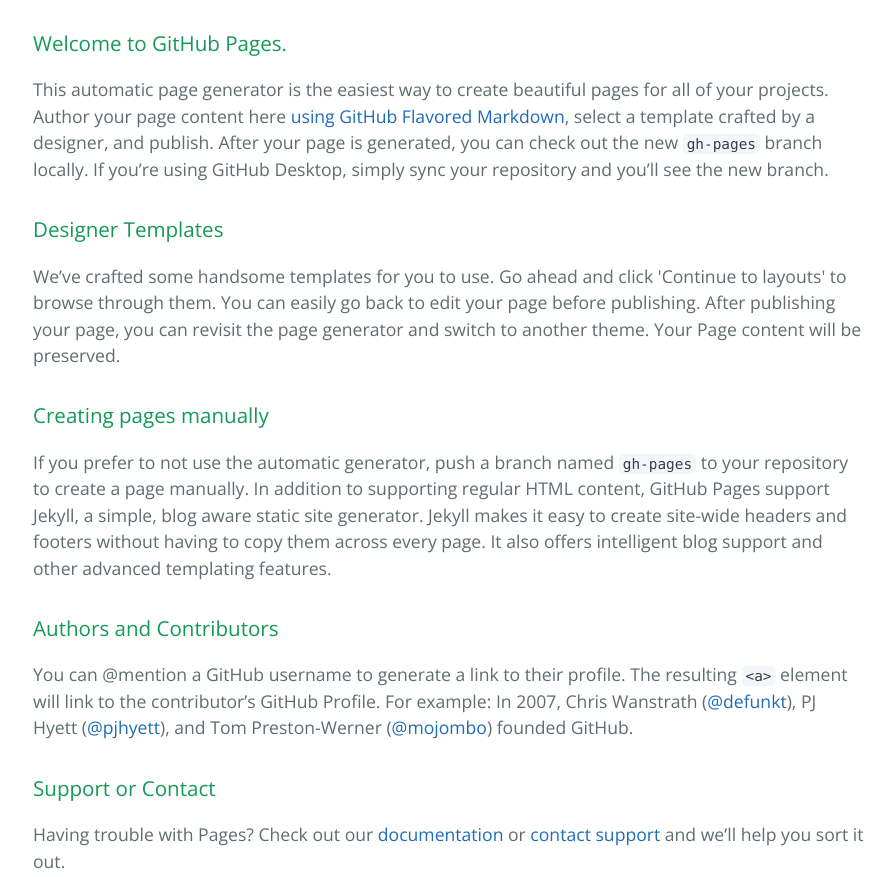
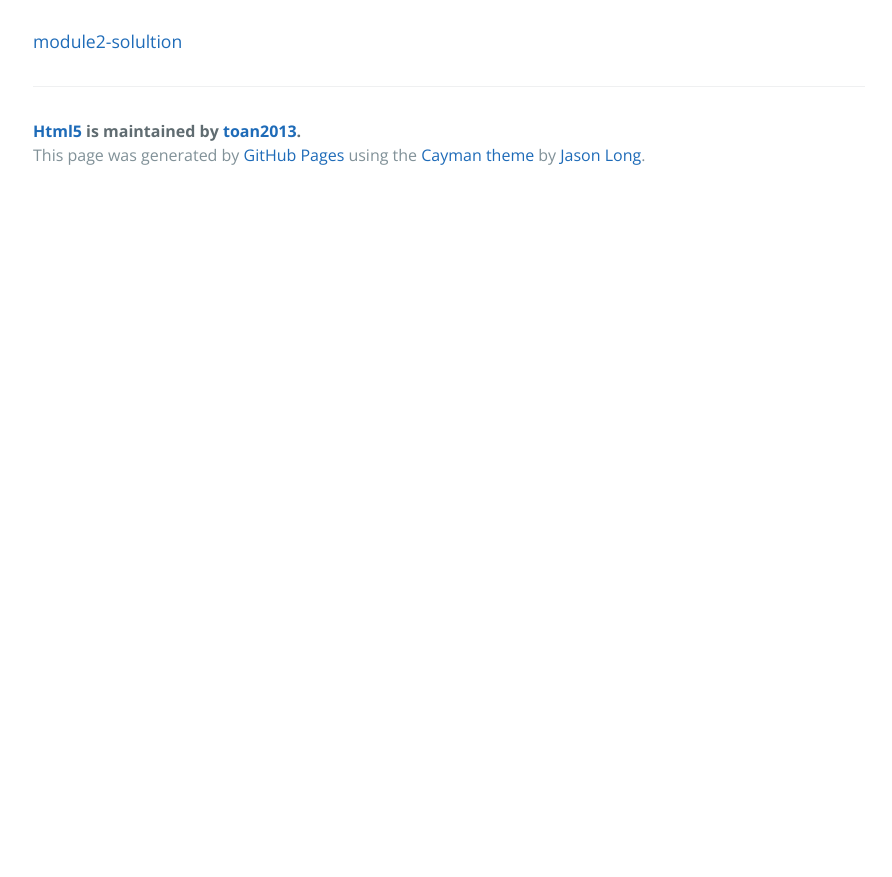
Before and after one commit to toan2013/html5, a plain HTML site: page index.html in a window 1280 px wide. Shown: the part 340-1217 px from the top of the page, without its empty margins (191-1083 px from the left). After the commit the page ends 800 px from the top, so only its background shows below. Drawn offline with nearby package versions, Linux system fonts and the light colour scheme.

```diff
--- a/index.html
+++ b/index.html
@@ -19,30 +19,7 @@
     </section>
 
     <section class="main-content">
-      <h3>
-<a id="welcome-to-github-pages" class="anchor" href="#welcome-to-github-pages" aria-hidden="true"><span aria-hidden="true" class="octicon octicon-link"></span></a>Welcome to GitHub Pages.</h3>
-
-<p>This automatic page generator is the easiest way to create beautiful pages for all of your projects. Author your page content here <a href="https://guides.github.com/features/mastering-markdown/">using GitHub Flavored Markdown</a>, select a template crafted by a designer, and publish. After your page is generated, you can check out the new <code>gh-pages</code> branch locally. If you’re using GitHub Desktop, simply sync your repository and you’ll see the new branch.</p>
-
-<h3>
-<a id="designer-templates" class="anchor" href="#designer-templates" aria-hidden="true"><span aria-hidden="true" class="octicon octicon-link"></span></a>Designer Templates</h3>
-
-<p>We’ve crafted some handsome templates for you to use. Go ahead and click 'Continue to layouts' to browse through them. You can easily go back to edit your page before publishing. After publishing your page, you can revisit the page generator and switch to another theme. Your Page content will be preserved.</p>
-
-<h3>
-<a id="creating-pages-manually" class="anchor" href="#creating-pages-manually" aria-hidden="true"><span aria-hidden="true" class="octicon octicon-link"></span></a>Creating pages manually</h3>
-
-<p>If you prefer to not use the automatic generator, push a branch named <code>gh-pages</code> to your repository to create a page manually. In addition to supporting regular HTML content, GitHub Pages support Jekyll, a simple, blog aware static site generator. Jekyll makes it easy to create site-wide headers and footers without having to copy them across every page. It also offers intelligent blog support and other advanced templating features.</p>
-
-<h3>
-<a id="authors-and-contributors" class="anchor" href="#authors-and-contributors" aria-hidden="true"><span aria-hidden="true" class="octicon octicon-link"></span></a>Authors and Contributors</h3>
-
-<p>You can @mention a GitHub username to generate a link to their profile. The resulting <code>&lt;a&gt;</code> element will link to the contributor’s GitHub Profile. For example: In 2007, Chris Wanstrath (<a href="https://github.com/defunkt" class="user-mention">@defunkt</a>), PJ Hyett (<a href="https://github.com/pjhyett" class="user-mention">@pjhyett</a>), and Tom Preston-Werner (<a href="https://github.com/mojombo" class="user-mention">@mojombo</a>) founded GitHub.</p>
-
-<h3>
-<a id="support-or-contact" class="anchor" href="#support-or-contact" aria-hidden="true"><span aria-hidden="true" class="octicon octicon-link"></span></a>Support or Contact</h3>
-
-<p>Having trouble with Pages? Check out our <a href="https://help.github.com/pages">documentation</a> or <a href="https://github.com/contact">contact support</a> and we’ll help you sort it out.</p>
+      <p><a href="module2-solultion">module2-solultion</a></p>
 
       <footer class="site-footer">
         <span class="site-footer-owner"><a href="https://github.com/toan2013/html5">Html5</a> is maintained by <a href="https://github.com/toan2013">toan2013</a>.</span>
```
Also changed, not shown: params.json (+1 -1 lines).
